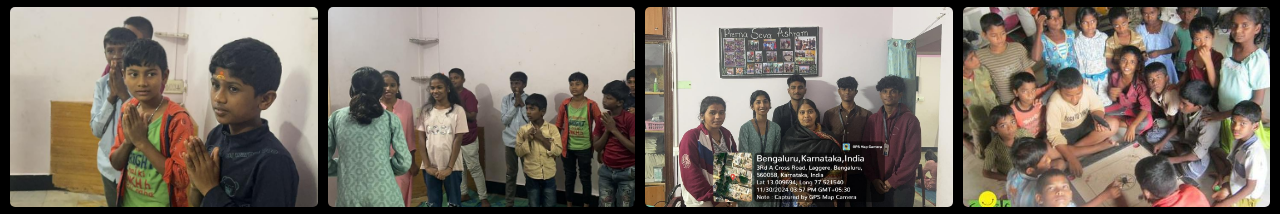
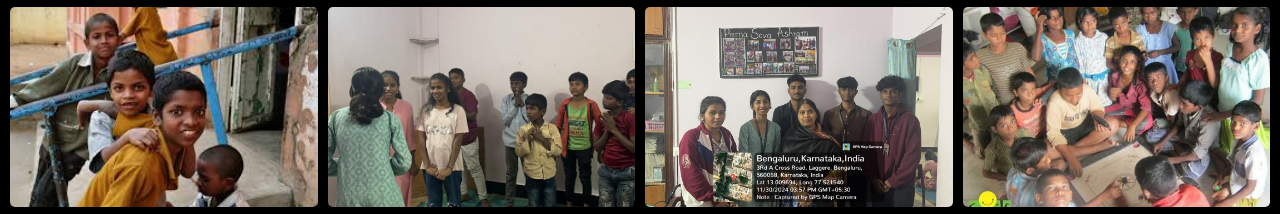
Before and after one commit to kori5181/prerana-, a plain HTML site: page photoNvideos.html in a window 1280 px wide. Shown: the part 213-427 px from the top of the page. Drawn offline with Linux system fonts and the light colour scheme; files whose address does not match are found by name.

Commit message:
Update photoNvideos.html

```diff
--- a/photoNvideos.html
+++ b/photoNvideos.html
@@ -66,7 +66,7 @@
         </video>
 
         <!-- Images -->
-        <img src="C:\Users\Steve\Desktop\preranawebpage-main-20250319T174756Z-001\preranawebpage-main\g10.jpg" alt="Image 1">
+        <img src="g1.jpeg" alt="Image 1">
         <img src="C:\Users\Steve\Desktop\preranawebpage-main-20250319T174756Z-001\preranawebpage-main\g11.jpg" alt="Image 2">
         <img src="C:\Users\Steve\Desktop\preranawebpage-main-20250319T174756Z-001\preranawebpage-main\g12.jpg" alt="Image 3">
         <img src="C:\Users\Steve\Desktop\preranawebpage-main-20250319T174756Z-001\preranawebpage-main\g21.jpg" alt="Image 4">
```
